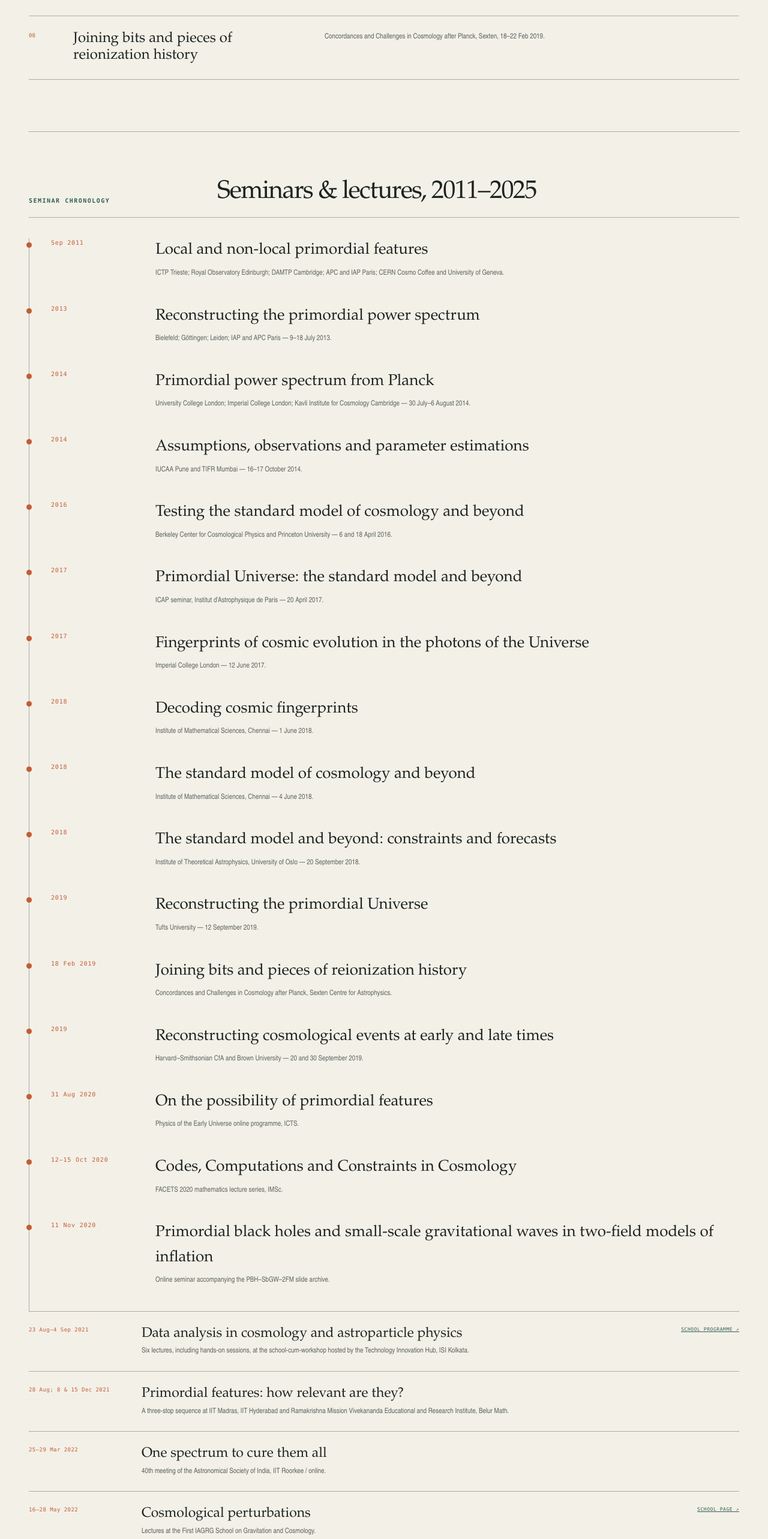
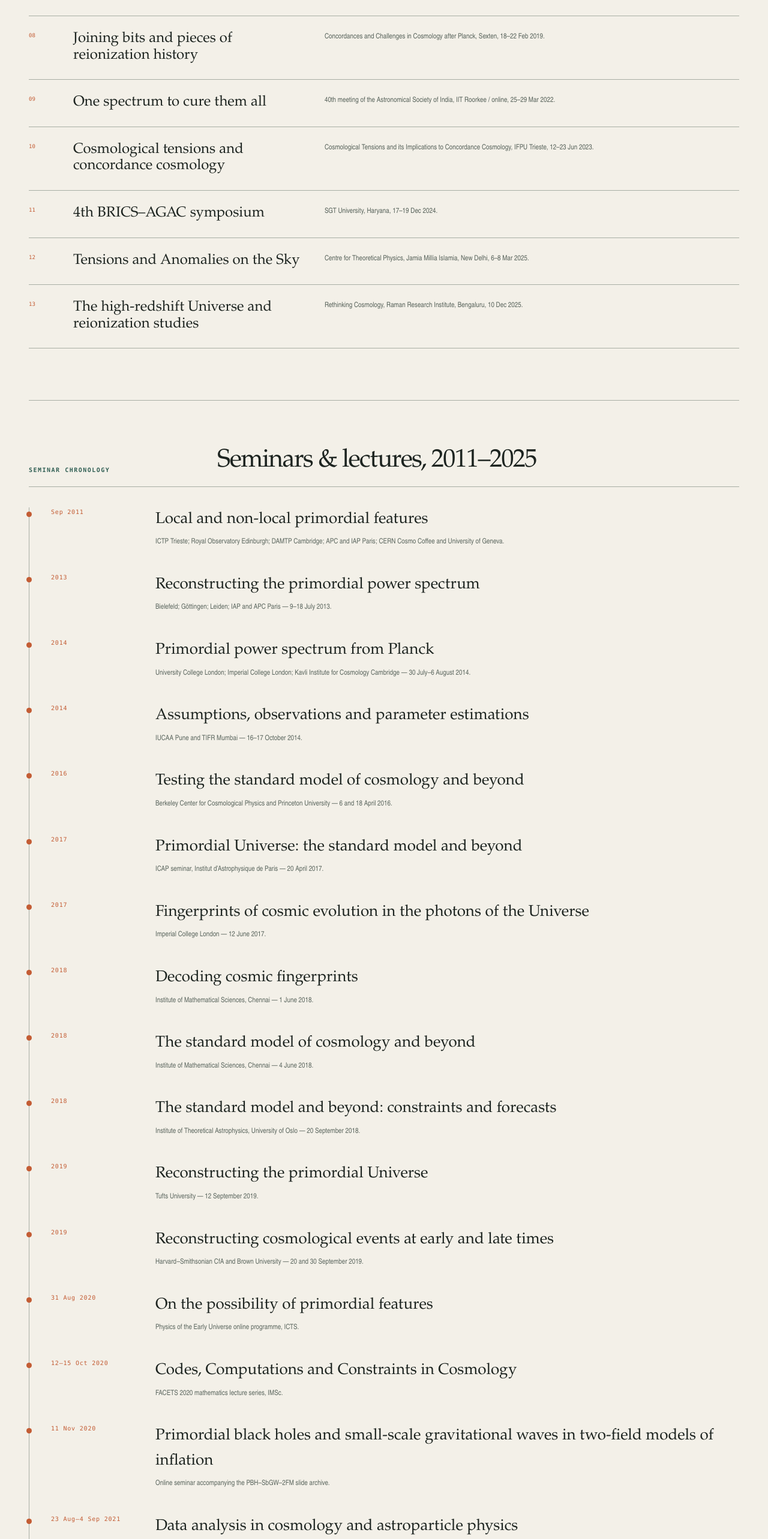
Before and after one commit to dkhaz/dhiraj-hazra-cosmology, a Next.js app: page /talks in a window 1280 px wide. Shown: the part 1200-3766 px from the top of the page at 60% size. Built offline with nearby package versions, Linux system fonts and the light colour scheme.

Commit message:
Simplify group headings and unify talk chronology

```diff
--- a/app/group/page.tsx
+++ b/app/group/page.tsx
@@ -87,7 +87,7 @@ export default function GroupPage() {
       </header>
 
       <section className="people-section shell">
-        <div className="section-heading section-heading--rule"><p className="kicker">Present members</p><h2>Current questions, shared work</h2></div>
+        <div className="section-heading section-heading--rule"><h2>Present members</h2></div>
         <div className="people-grid">
           {current.map(([name, role, topic], index) => (
             <article className="person-entry" key={name}>
@@ -103,7 +103,7 @@ export default function GroupPage() {
       </section>
 
       <section className="former-section shell">
-        <div className="section-heading section-heading--rule"><p className="kicker">Group archive</p><h2>Previous members</h2></div>
+        <div className="section-heading section-heading--rule"><h2>Previous members</h2></div>
         <div className="people-ledger">
           {former.map(([name, role, note]) => (
             <article key={name}><div><h3>{name}</h3><p>{role}</p></div><p>{note}</p>
--- a/app/talks/page.tsx
+++ b/app/talks/page.tsx
@@ -14,6 +14,11 @@ const earlyTalks = [
   ["Cosmological parameter estimation with free-form PPS", "Reconstructing the Universe, IEU Seoul, 3–5 Jun 2013; 1st APCTP–NBIA Workshop, Pohang, 21–25 Oct 2013."],
   ["Reconstruction from WMAP and Planck", "New Perspectives on Cosmology, APCTP, 25–29 Nov 2013; Cosmology and Fundamental Physics IV, APCTP, 5–15 Dec 2013."],
   ["Joining bits and pieces of reionization history", "Concordances and Challenges in Cosmology after Planck, Sexten, 18–22 Feb 2019."],
+  ["One spectrum to cure them all", "40th meeting of the Astronomical Society of India, IIT Roorkee / online, 25–29 Mar 2022."],
+  ["Cosmological tensions and concordance cosmology", "Cosmological Tensions and its Implications to Concordance Cosmology, IFPU Trieste, 12–23 Jun 2023."],
+  ["4th BRICS–AGAC symposium", "SGT University, Haryana, 17–19 Dec 2024."],
+  ["Tensions and Anomalies on the Sky", "Centre for Theoretical Physics, Jamia Millia Islamia, New Delhi, 6–8 Mar 2025."],
+  ["The high-redshift Universe and reionization studies", "Rethinking Cosmology, Raman Research Institute, Bengaluru, 10 Dec 2025."],
 ];
 
 const seminarTours = [
@@ -28,7 +33,6 @@ const seminarTours = [
   ["2018", "The standard model of cosmology and beyond", "Institute of Mathematical Sciences, Chennai — 4 June 2018."],
   ["2018", "The standard model and beyond: constraints and forecasts", "Institute of Theoretical Astrophysics, University of Oslo — 20 September 2018."],
   ["2019", "Reconstructing the primordial Universe", "Tufts University — 12 September 2019."],
-  ["18 Feb 2019", "Joining bits and pieces of reionization history", "Concordances and Challenges in Cosmology after Planck, Sexten Centre for Astrophysics."],
   ["2019", "Reconstructing cosmological events at early and late times", "Harvard–Smithsonian CfA and Brown University — 20 and 30 September 2019."],
   ["31 Aug 2020", "On the possibility of primordial features", "Physics of the Early Universe online programme, ICTS."],
   ["12–15 Oct 2020", "Codes, Computations and Constraints in Cosmology", "FACETS 2020 mathematics lecture series, IMSc."],
@@ -49,11 +53,6 @@ const recentTalks = [
     venue: "A three-stop sequence at IIT Madras, IIT Hyderabad and Ramakrishna Mission Vivekananda Educational and Research Institute, Belur Math.",
   },
   {
-    date: "25–29 Mar 2022",
-    title: "One spectrum to cure them all",
-    venue: "40th meeting of the Astronomical Society of India, IIT Roorkee / online.",
-  },
-  {
     date: "16–28 May 2022",
     title: "Cosmological perturbations",
     venue: "Lectures at the First IAGRG School on Gravitation and Cosmology.",
@@ -64,11 +63,6 @@ const recentTalks = [
     date: "1 May–9 Jun 2023",
     title: "One spectrum to cure them all",
     venue: "Seminars at École normale supérieure, Institut d’Astrophysique de Paris, Astroparticule et Cosmologie, and the University of Bologna.",
-  },
-  {
-    date: "12–23 Jun 2023",
-    title: "Cosmological tensions and concordance cosmology",
-    venue: "Conference contribution at the Institute for Fundamental Physics of the Universe, Trieste.",
   },
   {
     date: "23 Apr–22 May 2024",
@@ -84,23 +78,6 @@ const recentTalks = [
     date: "23 Aug 2024",
     title: "A brief history of our Universe — as observed from multiple windows",
     venue: "Public lecture for National Space Day at the Centre for Astronomy and Planetary Sciences, Patrician College, Chennai.",
-  },
-  {
-    date: "17–19 Dec 2024",
-    title: "4th BRICS–AGAC symposium",
-    venue: "Conference talk at SGT University, Haryana.",
-  },
-  {
-    date: "6–8 Mar 2025",
-    title: "Tensions and Anomalies on the Sky",
-    venue: "Conference talk at the Centre for Theoretical Physics, Jamia Millia Islamia, New Delhi.",
-  },
-  {
-    date: "10 Dec 2025",
-    title: "The high-redshift Universe and reionization studies",
-    venue: "Rethinking Cosmology, Raman Research Institute, Bengaluru.",
-    href: "https://www.rri.res.in/meetings/rethinking-cosmology",
-    linkLabel: "Meeting page ↗",
   },
 ];
 
@@ -180,13 +157,10 @@ export default function TalksPage() {
           {seminarTours.map(([year, title, venues]) => (
             <article key={`${year}-${title}`}><time>{year}</time><div><h3>{title}</h3><p>{venues}</p></div></article>
           ))}
-        </div>
-        <div className="report-talk-list">
           {recentTalks.map((talk) => (
             <article key={`${talk.date}-${talk.title}`}>
               <time>{talk.date}</time>
-              <div><h3>{talk.title}</h3><p>{talk.venue}</p></div>
-              {talk.href && <a href={talk.href} rel="noreferrer" target="_blank">{talk.linkLabel}</a>}
+              <div><h3>{talk.title}</h3><p>{talk.venue}</p>{talk.href && <a className="text-link" href={talk.href} rel="noreferrer" target="_blank">{talk.linkLabel}</a>}</div>
             </article>
           ))}
         </div>
```
